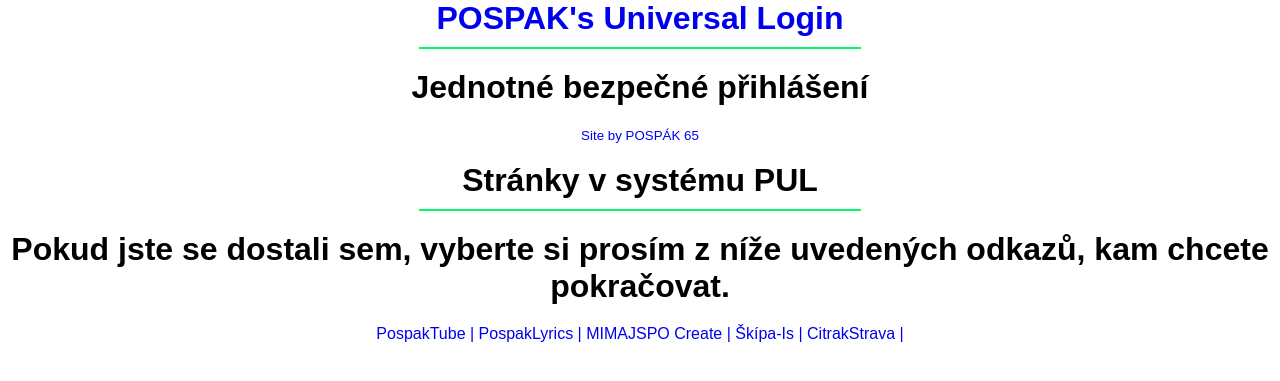
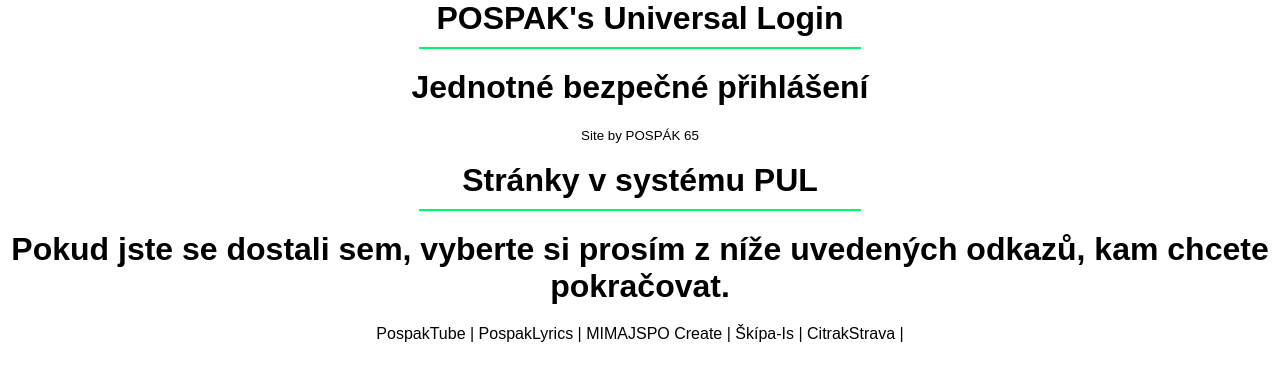
Before and after one commit to pospak/pulProject, a PHP site: page /main in a window 1280 px wide. Shown: the top 381 px of the page. Run offline with PHP 8.4, Linux system fonts and the light colour scheme; data that the repository does not hold is empty.

Commit message:
complet a

```diff
--- a/www/styles.css
+++ b/www/styles.css
@@ -48,7 +48,7 @@ h2{
     color: var(--text-color);
 }
 
-.mainTitle a{
+a{
     text-decoration: none;
     color: var(--text-color);
 }
```
